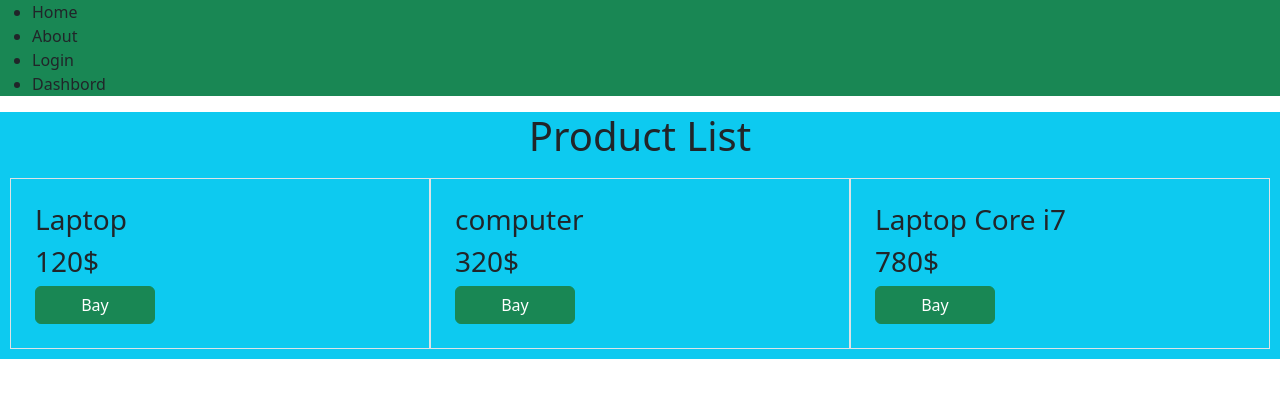
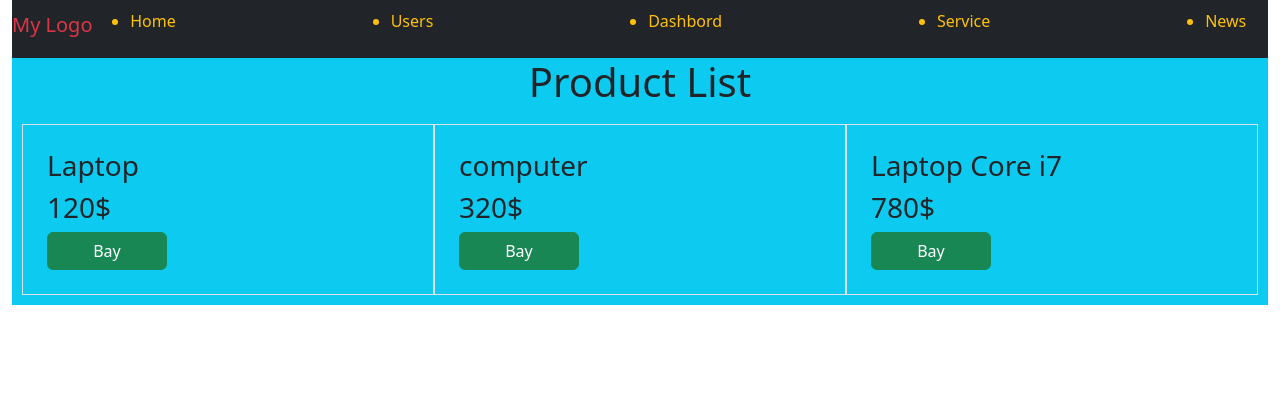
Before and after one commit to JumaQasimiM/ViteReact, a React (Vite) app: page / in a window 1280 px wide. Shown: the top 398 px of the page. Built offline with nearby package versions, Linux system fonts and the light colour scheme.

Commit message:
create user page using api

```diff
--- a/index.html
+++ b/index.html
@@ -7,7 +7,7 @@
     <title>Green Power (jobs)</title>
   </head>
   <body>
-    <div id="root"></div>
+    <div id="root" class="container-xxl"></div>
     <script type="module" src="/src/main.jsx"></script>
   </body>
 </html>
--- a/src/App.jsx
+++ b/src/App.jsx
@@ -8,6 +8,7 @@ import Service from "./pages/service/service.jsx";
 import Product from "./pages/prodact/product.jsx";
 import News from "./pages/news/news.jsx";
 import Navbar from "./pages/nav.jsx";
+import UserPage from "./pages/user/userPage.jsx";
 function App() {
   return (
     <Router>
@@ -18,6 +19,8 @@ function App() {
         <Route path="/login" element={<Login />} />
         <Route path="/dashbord" element={<Dashbord />} />
         <Route path="/news" element={<News />} />
+        <Route path="/users" element={<UserPage />} />
+
       </Routes>
     </Router>
   );
--- /dev/null
+++ b/src/components/user.jsx
@@ -0,0 +1,25 @@
+import React from "react";
+const UserCard = ({ id,name, email = "juma@yahoo.com" }) => {
+  return (
+    <div className="p-3 m-3 border">
+      <table className="table">
+        <thead className="th    ">
+          <tr className="table-info">
+          <th scope="col">No</th>
+          <th scope="col">user name</th>
+          <th scope="col">Email</th>
+          </tr>
+        </thead>
+        <tbody>
+         <tr className="table-light">
+         <th scope="row">{id}</th>
+          <th >{name}</th>
+          <th >{email}</th>
+         </tr>
+        </tbody>
+      </table>
+    </div>
+  );
+};
+
+export default UserCard;
--- a/src/pages/nav.jsx
+++ b/src/pages/nav.jsx
@@ -1,11 +1,41 @@
+import { Link } from "react-router-dom";
+
 const Navbar = () => {
   return (
-    <ul className="bg-success">
-      <li>Home</li>
-      <li>About</li>
-      <li>Login</li>
-      <li>Dashbord</li>
-    </ul>
+    <nav className="text-warning navbar navbar-expand-lg navbar-dark bg-dark">
+      <h2 className="navbar-brand text-danger">My Logo</h2>
+      <ul className="container ms-auto">
+        <li className="nav-item">
+          <Link to="/" className="nav-link">
+            Home
+          </Link>
+        </li>
+
+        <li className="nav-item">
+          <Link to="/users" className="nav-link">
+            Users
+          </Link>
+        </li>
+
+        <li className="nav-item">
+          <Link to="/dashbord" className="nav-link">
+            Dashbord
+          </Link>
+        </li>
+
+        <li className="nav-item">
+          <Link to="/service" className="nav-link">
+            Service
+          </Link>
+        </li>
+
+        <li className="nav-item">
+          <Link to="/news" className="nav-link">
+            News
+          </Link>
+        </li>
+      </ul>
+    </nav>
   );
 };
 
--- a/src/pages/news/news.jsx
+++ b/src/pages/news/news.jsx
@@ -4,16 +4,19 @@ const News = () => {
   const [articels, setArticels] = useState([]);
   // use fackapi
   useEffect(() => {
-    fetch("https://jsonplaceholder.typicode.com/posts")
+    fetch("https://jsonplaceholder.typicode.com/posts?_limit=3")
       .then((res) => res.json())
       // show only 5 news
       .then((data) => setArticels(data.slice(0, 5)));
   }, []);
   return (
-    <div className="container-xl">
     <div className="row">
       {/* useing props */}
-        <NewsItem isLogedIn={true} title='todys news' description='Helllo firnds how are you'/>
+      <NewsItem
+        isLogedIn={true}
+        title="todys news"
+        description="Helllo firnds how are you"
+      />
       {/* useing api */}
       <div className="col-md-4">
         {articels.map((articel) => (
@@ -30,7 +33,6 @@ const News = () => {
         consectetur mollitia dolores itaque magni?
       </div>
     </div>
-    </div>
   );
 };
 
--- a/src/pages/news/newsItem.jsx
+++ b/src/pages/news/newsItem.jsx
@@ -8,7 +8,6 @@ const NewsItem = (props) => {
   );
 
   const loginNot = <p>Plase login to continue</p>;
-
   return props.isLogedIn ? login : loginNot;
 };
 NewsItem.propsTypes = {
--- /dev/null
+++ b/src/pages/user/userPage.jsx
@@ -0,0 +1,34 @@
+import { useState, useEffect } from "react";
+import UserCard from "../../components/user";
+
+const UserPage = () => {
+  const [users, setUsers] = useState([]);
+
+  useEffect(() => {
+    fetch("https://jsonplaceholder.typicode.com/users")
+      .then((response) => response.json())
+      .then((data) => {
+        // for limit users only 3 users
+        setUsers(data.slice(0, 2));
+      })
+
+      .catch((error) => console.log(error));
+  }, []); // end useEffect
+
+  return (
+    <div>
+      <h1>Users List fetch from API</h1>
+      {users.length === 0 ? (
+        <h1>Loading...</h1>
+      ) : (
+        users.map((user) => (
+          <div>
+            <UserCard key={user.id} id = {user.id}name={user.name} email={user.email} />
+          </div>
+        ))
+      )}
+    </div>
+  );
+};
+
+export default UserPage;
```
Lines whose indentation alone changed are shown as unchanged.
